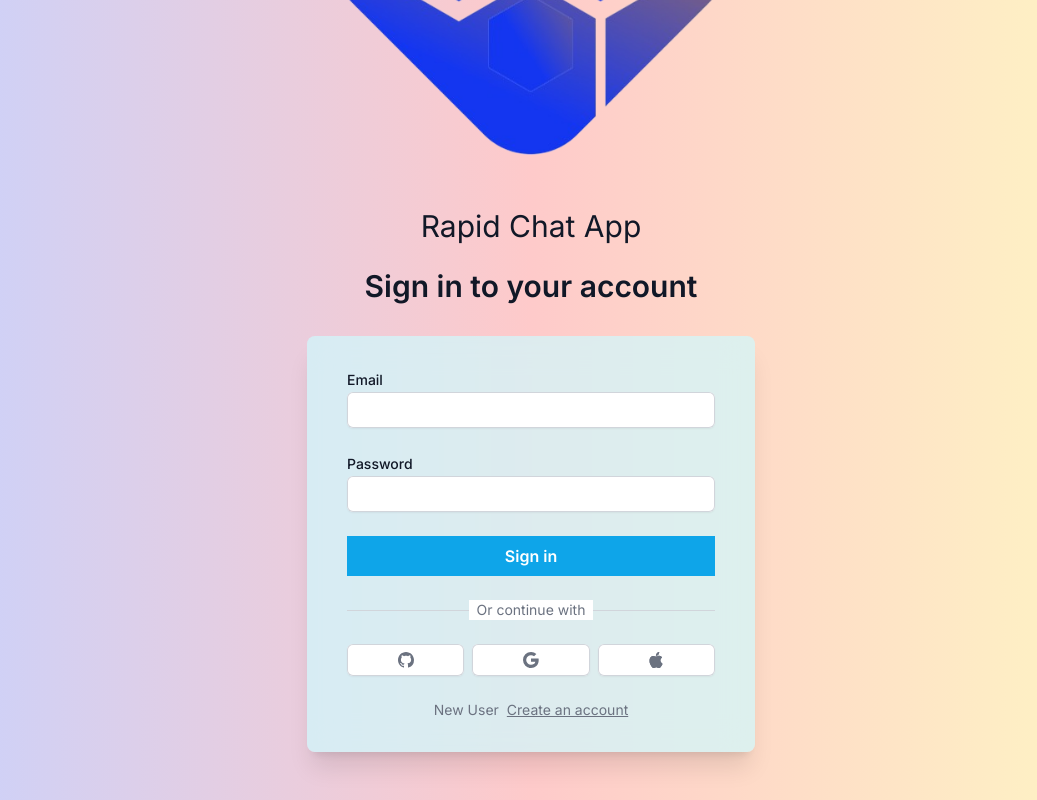
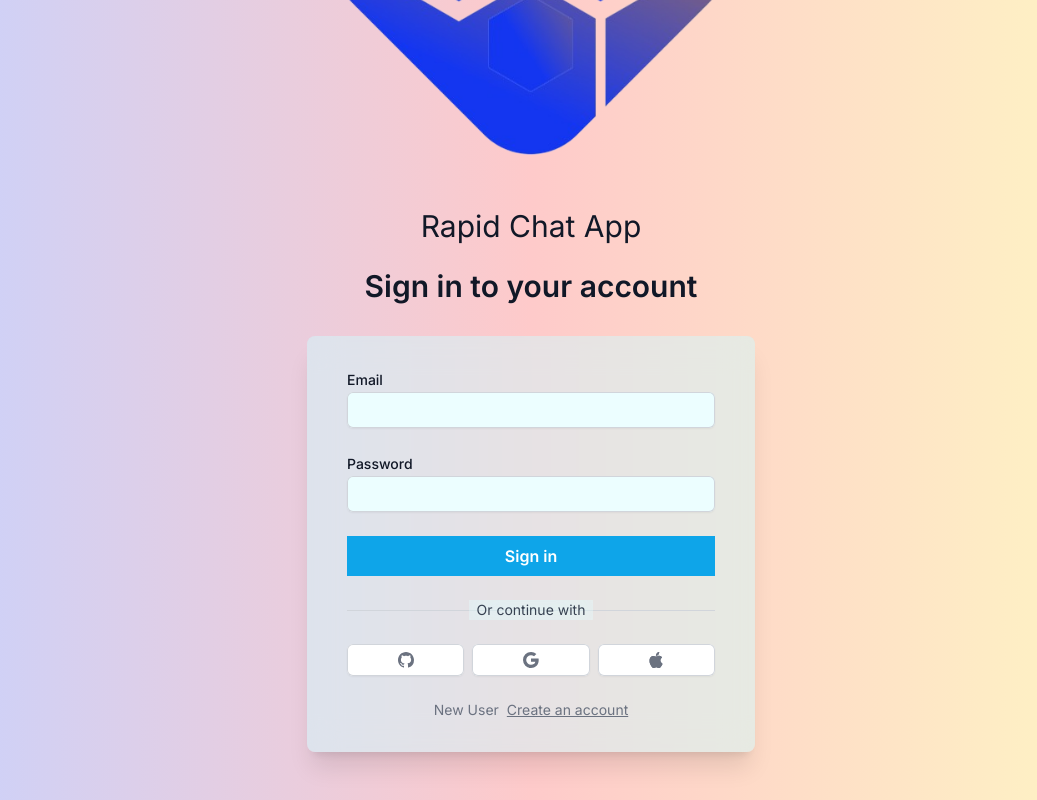
Before and after one commit to Kundan730/live-chat-app, a Next.js app: page / in a window 1280 px wide. Shown: the part 312-1112 px from the top of the page, without its empty margins (109-1146 px from the left). Built offline with nearby package versions, Linux system fonts and the light colour scheme; no server answers; what pusher would draw is missing.

Commit message:
changed basic css

```diff
--- a/app/(site)/components/AuthForm.tsx
+++ b/app/(site)/components/AuthForm.tsx
@@ -20,8 +20,8 @@ const AuthForm = () => {
   const [isLoading, setIsLoading] = useState(false);
 
   useEffect(() => {
-    if(session?.status === 'authenticated') {
-      router.push('/users')
+    if (session?.status === 'authenticated') {
+      router.push('/users');
     }
   }, [session?.status, router]);
 
@@ -45,7 +45,6 @@ const AuthForm = () => {
     setIsLoading(true);
 
     if (variant === 'REGISTER') {
-
       // Axios Register
       axios
         .post('/api/register', data)
@@ -57,12 +56,12 @@ const AuthForm = () => {
     }
 
     if (variant === 'LOGIN') {
-
       // NextAuth SignIn
       signIn('credentials', {
         ...data,
         redirect: false,
-      }).then((callback) => {
+      })
+        .then((callback) => {
           if (callback?.error) {
             toast.error('Invalid credentials');
           }
@@ -73,13 +72,13 @@ const AuthForm = () => {
         })
         .finally(() => setIsLoading(false));
     }
-  }
+  };
 
   const socialAction = (action: string) => {
     setIsLoading(true);
 
     //NextAuth Social Sign In
-    signIn(action, { redirect: false})
+    signIn(action, { redirect: false })
       .then((callback) => {
         if (callback?.error) {
           toast.error('Something went wrong!');
@@ -89,14 +88,13 @@ const AuthForm = () => {
         }
       })
       .finally(() => setIsLoading(false));
-
-
   };
 
   return (
     <div
       className="
     mt-8
+    mx-7
     sm:mx-auto
     sm:w-full
     sm:max-w-md
@@ -108,10 +106,10 @@ const AuthForm = () => {
         px-4
         py-8
         shadow-xl
-        sm:rounded-lg
         sm:px-10
         backdrop-filter backdrop-blur-lg
-        bg-opacity-70
+        bg-opacity-50
+        sm:rounded-lg
         "
       >
         <form className="space-y-6" onSubmit={handleSubmit(onSubmit)}>
@@ -123,7 +121,7 @@ const AuthForm = () => {
               errors={errors}
               disabled={isLoading}
               required
-              type=''
+              type=""
             />
           )}
           <Input
@@ -154,7 +152,10 @@ const AuthForm = () => {
               <div className="w-full border-t border-gray-300" />
             </div>
             <div className="relative flex justify-center text-sm">
-              <span className="bg-white px-2 text-gray-500">
+              <span
+                className="bg-cyan-50 backdrop-filter backdrop-blur-lg
+        bg-opacity-30 px-2 text-gray-700"
+              >
                 Or continue with
               </span>
             </div>
--- a/app/components/inputs/Input.tsx
+++ b/app/components/inputs/Input.tsx
@@ -39,6 +39,7 @@ const Input: React.FC<InputProps> = ({
         className={clsx(
           `
           form-input
+          bg-cyan-50
           block
           w-full
           rounded-md
```
Lines whose indentation alone changed are shown as unchanged.
